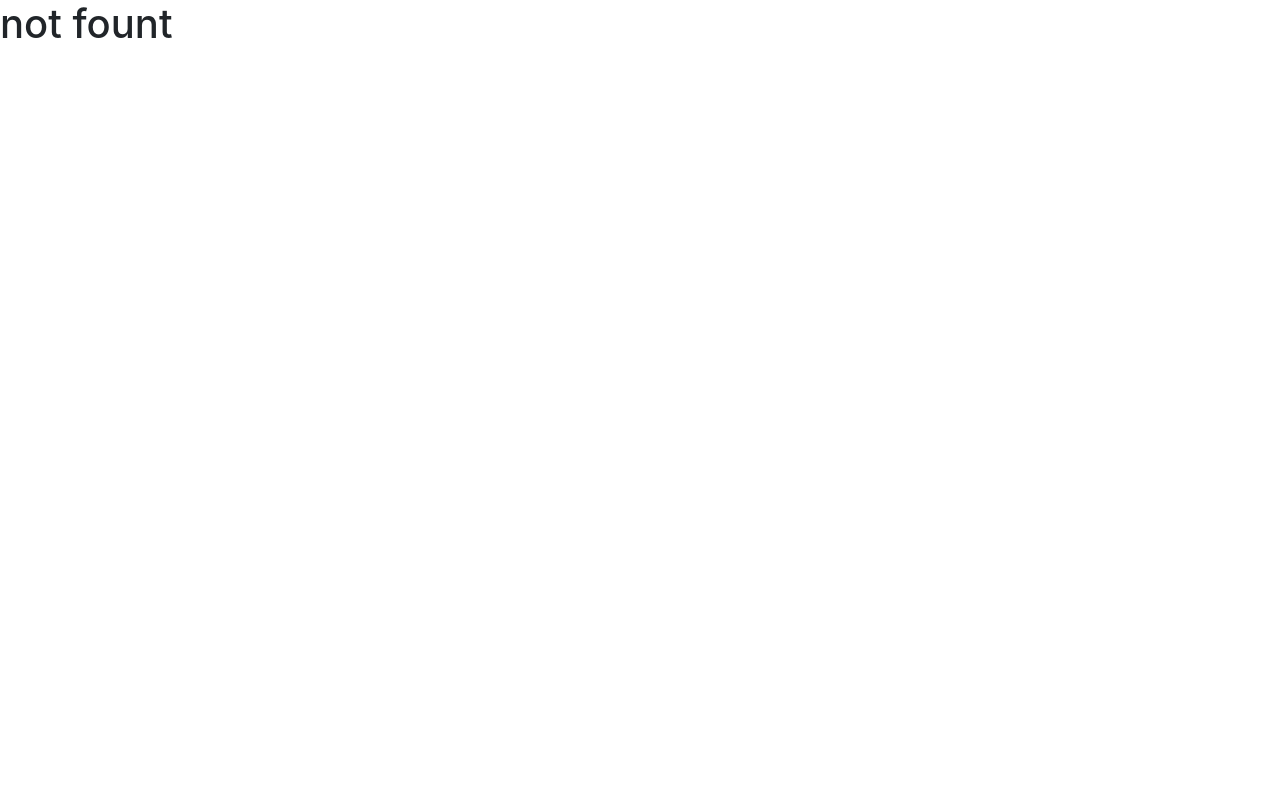
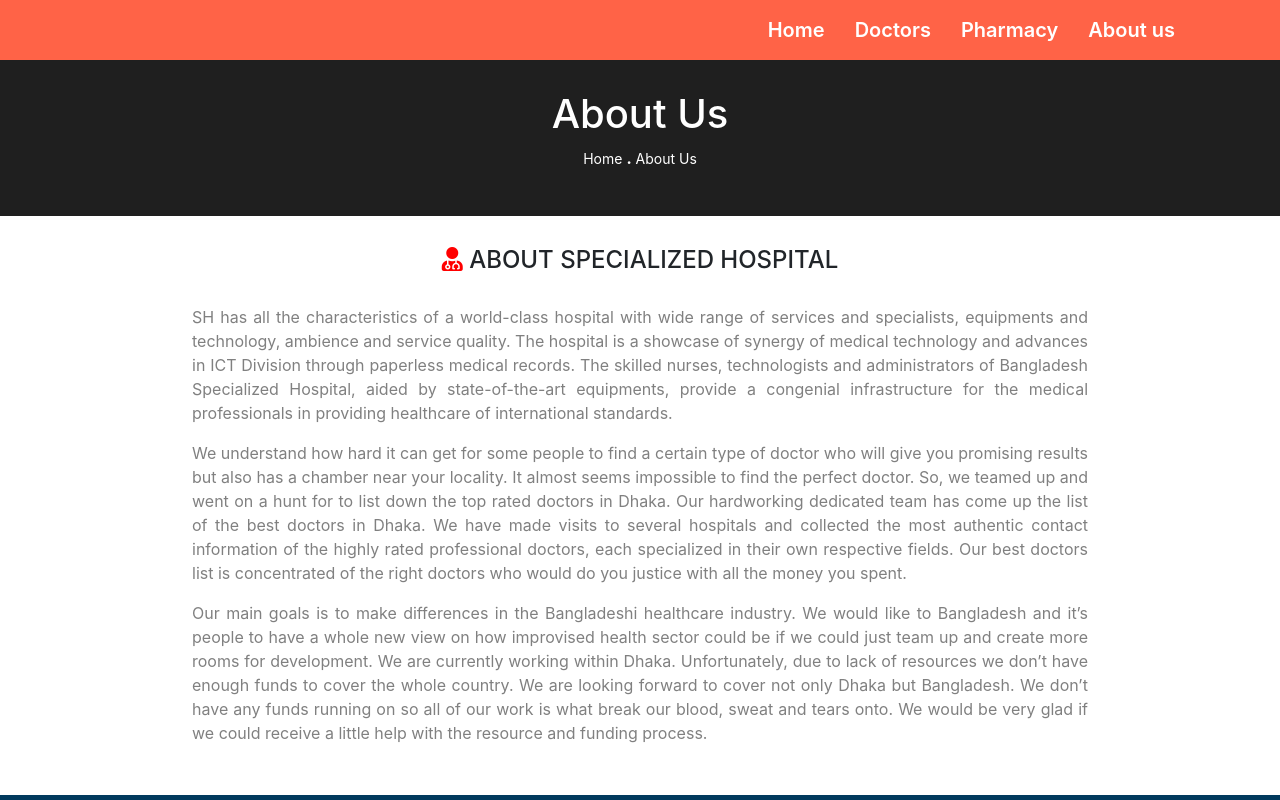
Before and after one commit to omarali18/specialized-hospitals, a React (Create React App) app: page /about in a window 1280 px wide. Shown: the top 800 px of the page. Built offline with nearby package versions, Linux system fonts and the light colour scheme.

Commit message:
pharmacy components added

```diff
--- a/src/App.js
+++ b/src/App.js
@@ -8,6 +8,8 @@ import ServiceDetails from './components/ServiceDetails/ServiceDetails';
 import NotFound from './components/NotFound/NotFound';
 import Footer from './components/Footer/Footer';
 import Appointment from './components/Appointment/Appointment';
+import About from './components/About/About';
+import Pharmacy from './components/Pharmacy/Pharmacy';
 
 function App() {
   return (
@@ -23,6 +25,16 @@ function App() {
           <Route path="/doctors">
             <Header></Header>
             <Doctors></Doctors>
+            <Footer></Footer>
+          </Route>
+          <Route path="/about">
+            <Header></Header>
+            <About></About>
+            <Footer></Footer>
+          </Route>
+          <Route path="/pharmacy">
+            <Header></Header>
+            <Pharmacy></Pharmacy>
             <Footer></Footer>
           </Route>
           <Route path="/service/:id">
--- /dev/null
+++ b/src/components/About/About.css
@@ -0,0 +1,31 @@
+
+
+.about-title{
+    background-color: #1F1F1F;
+    color: white;
+    text-align: center;
+    padding: 30px;
+}
+.about-title .about-to-home{
+    text-decoration: none;
+    color: white;
+}
+.about-title .dot{
+    font-weight: 900;
+}
+.about-details{
+    width: 70%;
+    margin-bottom: 50px;
+
+}
+.about-details h4 span{
+    color: red;
+}
+.about-details h4{
+    text-align: center;
+    margin: 30px 0;
+}
+.about-details p{
+    text-align: justify;
+    color: gray;
+}
--- /dev/null
+++ b/src/components/About/About.js
@@ -0,0 +1,22 @@
+import React from 'react';
+import { Link } from 'react-router-dom';
+import "./About.css"
+
+const About = () => {
+    return (
+        <div >
+            <div className="about-title">
+                <h1>About Us</h1>
+                <p><small><Link className="about-to-home" to="/home">Home</Link> <span className="dot">.</span> About Us</small></p>
+            </div>
+            <div className="about-details mx-auto">
+                <h4> <span><i className="fas fa-user-md"></i></span> ABOUT SPECIALIZED HOSPITAL</h4>
+                <p>SH has all the characteristics of a world-class hospital with wide range of services and specialists, equipments and technology, ambience and service quality. The hospital is a showcase of synergy of medical technology and advances in ICT Division through paperless medical records. The skilled nurses, technologists and administrators of Bangladesh Specialized Hospital, aided by state-of-the-art equipments, provide a congenial infrastructure for the medical professionals in providing healthcare of international standards.</p>
+                <p>We understand how hard it can get for some people to find a certain type of doctor who will give you promising results but also has a chamber near your locality. It almost seems impossible to find the perfect doctor. So, we teamed up and went on a hunt for to list down the top rated doctors in Dhaka. Our hardworking dedicated team has come up the list of the best doctors in Dhaka. We have made visits to several hospitals and collected the most authentic contact information of the highly rated professional doctors, each specialized in their own respective fields. Our best doctors list is concentrated of the right doctors who would do you justice with all the money you spent.</p>
+                <p>Our main goals is to make differences in the Bangladeshi healthcare industry. We would like to Bangladesh and it’s people to have a whole new view on how improvised health sector could be if we could just team up and create more rooms for development. We are currently working within Dhaka. Unfortunately, due to lack of resources we don’t have enough funds to cover the whole country. We are looking forward to cover not only Dhaka but Bangladesh. We don’t have any funds running on so all of our work is what break our blood, sweat and tears onto. We would be very glad if we could receive a little help with the resource and funding process.</p>
+            </div>
+        </div>
+    );
+};
+
+export default About;
--- a/src/components/Header/Header.css
+++ b/src/components/Header/Header.css
@@ -1,6 +1,5 @@
 
 .nav-container{
-    /* margin-left: 60px; */
     width: 100%;
     height: 60px;
     background-color: tomato;
@@ -9,12 +8,6 @@
 }
 .nav-container nav{
     margin-right: 90px;
-    /* display: grid;
-    grid-template-columns: 1fr; */
-    /* display: flex;
-    flex-direction: column; */
-
-
 }
 
 .nav-container nav a{
@@ -30,7 +23,7 @@
     .nav-container{
         width: 100%;
         height: 250px;
-    background-color: rgb(144, 113, 107);
+    background-color: rgb(73, 67, 66);
 
 
     }
@@ -46,18 +39,13 @@
     .nav-container{
         width: 100%;
         height: 200px;
-        /* background-color: green; */
     }
     .nav-container nav{
         color: green;
         display: grid;
     grid-template-columns: 1fr;
-        /* display: flex;
-        flex-direction: column; */
-        /* justify-content: center; */
     }
     .nav-container nav a{
-
 
         color: green;
         padding:15px;
--- a/src/components/Header/Header.js
+++ b/src/components/Header/Header.js
@@ -7,7 +7,7 @@ const Header = () => {
         <div className="nav-container ">
             <nav>
                 <Link to="/about">About us</Link>
-                <Link to="/contact">Contact us</Link>
+                <Link to="/pharmacy">Pharmacy</Link>
                 <Link to="/doctors">Doctors</Link>
                 <Link to="/home">Home</Link>
             </nav>
--- a/src/components/Home/Home.js
+++ b/src/components/Home/Home.js
@@ -15,7 +15,7 @@ const Home = () => {
             <Banner />
             <Covid />
             <div className="card-container">
-                <div className="row w-75 mx-auto">
+                <div className="row row-cols-1 row-cols-sm-2 row-cols-md-3 w-75 mx-auto">
                     {
                         services.map(service => <Services
                             key={service.id}
--- /dev/null
+++ b/src/components/Pharmacy/Pharmacy.css
@@ -0,0 +1,30 @@
+
+.pharmacy-container{
+
+    font-family: 'Raleway', sans-serif;
+}
+.pharmacy{
+    background-color: #F4F4F4;
+    padding: 20px 0;
+    text-align: center;
+}
+.pharmacy p{
+   margin-bottom: 0;
+}
+.pharmacy p small{
+   border-bottom: 1px solid rgba(0, 0, 0, 0.465);
+   color: rgba(0, 0, 0, 0.465);
+}
+.pharmacy-details, .pharmacy-history{
+    width: 80%;
+}
+.pharmacy-details h1{
+   text-align: center;
+   padding-bottom: 20px;
+}
+@media only screen and (max-width:540px) {
+    .pharmacy-details, .pharmacy-history{
+        width: 95%;
+    }
+
+}
--- /dev/null
+++ b/src/components/Pharmacy/Pharmacy.js
@@ -0,0 +1,24 @@
+import React from 'react';
+import "./Pharmacy.css"
+
+const Pharmacy = () => {
+    return (
+        <div className="pharmacy-container">
+            <div className="pharmacy">
+                <p><small>BROWSING CATEGORY</small></p>
+                <h1>Pharmacy</h1>
+            </div>
+            <div className=" mx-auto p-5 pharmacy-details">
+                <h1>INSAF PHARMACY BRANCH LIST ADDRESS PHONE NUMBER</h1>
+                <p>Insaf Pharmacy has several branches across the country. Each branch has almost all types of local and foreign medicines. Insaf Pharmacy has several branches, especially in Dhaka city. Today we will see the Insaf Pharmacy Branch List Address and Phone Number here. All kinds of benefits can be taken by contacting in case of emergency. You can also find out which branch is near your house from here. It is a large organization. So all kinds of medicines are available…</p>
+            </div>
+            <div className="mx-auto p-5 pharmacy-history">
+                <h3>History of pharmacy</h3>
+                <p>The beginnings of pharmacy are ancient. When the first person expressed juice from a succulent leaf to apply to a wound, this art was being practiced. In the Greek legend, Asclepius, the god of the healing art, delegated to Hygieia the duty of compounding his remedies. She was his apothecary or pharmacist. The physician-priests of Egypt were divided into two classes: those who visited the sick and those who remained in the temple and prepared remedies for the patients.</p>
+                pIn ancient Greece and Rome and during the Middle Ages in Europe, the art of healing recognized a separation between the duties of the physician and those of the herbalist, who supplied the physician with the raw materials from which to make medicines. The Arabian influence in Europe during the 8th century AD, however, brought about the practice of separate duties for the pharmacist and physician. The trend toward specialization was later reinforced by a law enacted by the city council of Bruges in 1683, forbidding physicians to prepare medications for their patients. In America, Benjamin Franklin took a pivotal step in keeping the two professions separate when he appointed an apothecary to the Pennsylvania Hospital.
+            </div>
+        </div>
+    );
+};
+
+export default Pharmacy;
--- a/src/components/ServiceDetails/ServiceDetails.css
+++ b/src/components/ServiceDetails/ServiceDetails.css
@@ -9,6 +9,6 @@
     border-radius: 5PX;
 }
 .card-size div img{
-    width: 313px;
+    /* width: 313px; */
     height: 350px;
 }
--- a/src/components/ServiceDetails/ServiceDetails.js
+++ b/src/components/ServiceDetails/ServiceDetails.js
@@ -6,8 +6,8 @@ const ServiceDetails = () => {
     return (
         <div className=" w-75 mx-auto mb-5 mt-5">
             <h1 className="text-center">Top Categories</h1>
-            <div className="row">
-                <div className="col-md-3 card-size g-5">
+            <div className="row row-cols-1 row-cols-md-4 row-cols-sm-2 g-4">
+                <div className="col card-size">
                     <div className="card bg-dark text-white ">
                         <img src="https://www.wanderglobe.org/wp-content/uploads/2020/02/ent-doctor.jpg" className="card-img" alt="..." />
                         <div className="card-img-overlay img-text-contgainer">
@@ -16,8 +16,8 @@ const ServiceDetails = () => {
                         </div>
                     </div>
                 </div>
-                <div className="col-md-3 card-size g-5">
-                    <div className="card bg-dark text-white col-md-3">
+                <div className="col card-size">
+                    <div className="card bg-dark text-white ">
                         <img src="http://med.stanford.edu/content/dam/sm-news/images/2014/06/kidney-stock.jpg" className="card-img" alt="..." />
                         <div className="card-img-overlay img-text-contgainer">
                             <h5 className="card-title img-text ">Kidney & Medicine</h5>
@@ -25,8 +25,8 @@ const ServiceDetails = () => {
                         </div>
                     </div>
                 </div>
-                <div className="col-md-3 card-size g-5">
-                    <div className="card bg-dark text-white col-md-3">
+                <div className="col card-size">
+                    <div className="card bg-dark text-white ">
                         <img src="https://i2.wp.com/www.finddoctor24.com/wp-content/uploads/2017/09/Neuromedicine.png?fit=1364%2C766&ssl=1" className="card-img" alt="..." />
                         <div className="card-img-overlay img-text-contgainer">
                             <h5 className="card-title img-text">Neuromedicine</h5>
@@ -34,41 +34,40 @@ const ServiceDetails = () => {
                         </div>
                     </div>
                 </div>
-                <div className="col-md-3 card-size g-5">
-                    <div className="card bg-dark text-white col-md-3">
+                <div className="col card-size">
+                    <div className="card bg-dark text-white">
                         <img src="https://encrypted-tbn0.gstatic.com/images?q=tbn:ANd9GcRa4UWe3dN_kPrZiQTVhTxNx9aKJisB5cCRLA&usqp=CAU" className="card-img" alt="..." />
                         <div className="card-img-overlay img-text-contgainer">
                             <h5 className="card-title img-text ">Orthopaedic Surgeon</h5>
                         </div>
                     </div>
                 </div>
-                {/* ================== */}
-                <div className="col-md-3 card-size g-5">
-                    <div className="card bg-dark text-white col-md-3">
+                <div className="col card-size">
+                    <div className="card bg-dark text-white ">
                         <img src="https://ekbalpurnursinghome.org/wp-content/uploads/2020/10/gastroenterology.png" className="card-img" alt="..." />
                         <div className="card-img-overlay img-text-contgainer">
                             <h5 className="card-title img-text ">Gastroenterology</h5>
                         </div>
                     </div>
                 </div>
-                <div className="col-md-3 card-size g-5">
-                    <div className="card bg-dark text-white col-md-3">
+                <div className="col card-size">
+                    <div className="card bg-dark text-white">
                         <img src="https://i1.wp.com/www.finddoctor24.com/wp-content/uploads/2017/11/find-doctor-24.jpg?fit=616%2C346&ssl=1" className="card-img" alt="..." />
                         <div className="card-img-overlay img-text-contgainer">
                             <h5 className="card-title img-text ">Medicine</h5>
                         </div>
                     </div>
                 </div>
-                <div className="col-md-3 card-size g-5">
-                    <div className="card bg-dark text-white col-md-3">
+                <div className="col card-size">
+                    <div className="card bg-dark text-white ">
                         <img src="http://www.northshore.org/globalassets/healthy-you/blog/2012-2014/pediatric-appointments.jpg" className="card-img" alt="..." />
                         <div className="card-img-overlay img-text-contgainer">
                             <h5 className="card-title img-text ">Pediatrics</h5>
                         </div>
                     </div>
                 </div>
-                <div className="col-md-3 card-size g-5">
-                    <div className="card bg-dark text-white col-md-3">
+                <div className="col card-size">
+                    <div className="card bg-dark text-white ">
                         <img src="http://aarogyadhamhospital.com/wp-content/uploads/2018/05/5a3a43452cc09e078496e8ca.jpg" className="card-img" alt="..." />
                         <div className="card-img-overlay img-text-contgainer">
                             <h5 className="card-title img-text ">Chest & Medicine</h5>
--- a/src/components/Services/Services.css
+++ b/src/components/Services/Services.css
@@ -3,6 +3,11 @@
 .card-design{
     height: 700px;
     margin-bottom: 50px;
+    border-radius: 10px;
+}
+.card-design img{
+    border-top-left-radius: 10px;
+    border-top-right-radius: 10px;
 }
 .description{
     text-align: justify;
--- a/src/components/Services/Services.js
+++ b/src/components/Services/Services.js
@@ -5,7 +5,8 @@ import "./Services.css"
 const Services = ({ service }) => {
     const { img, name, description, id } = service
     return (
-        <div className=" col-lg-4 col-md-6 col-sm-6 col-12  ">
+        //col-lg-4 col-md-6 col-sm-6 col-12
+        <div className=" col  ">
             <div className="card card-design">
                 <img className="card-img" height="300" src={img} alt="" />
 
```
